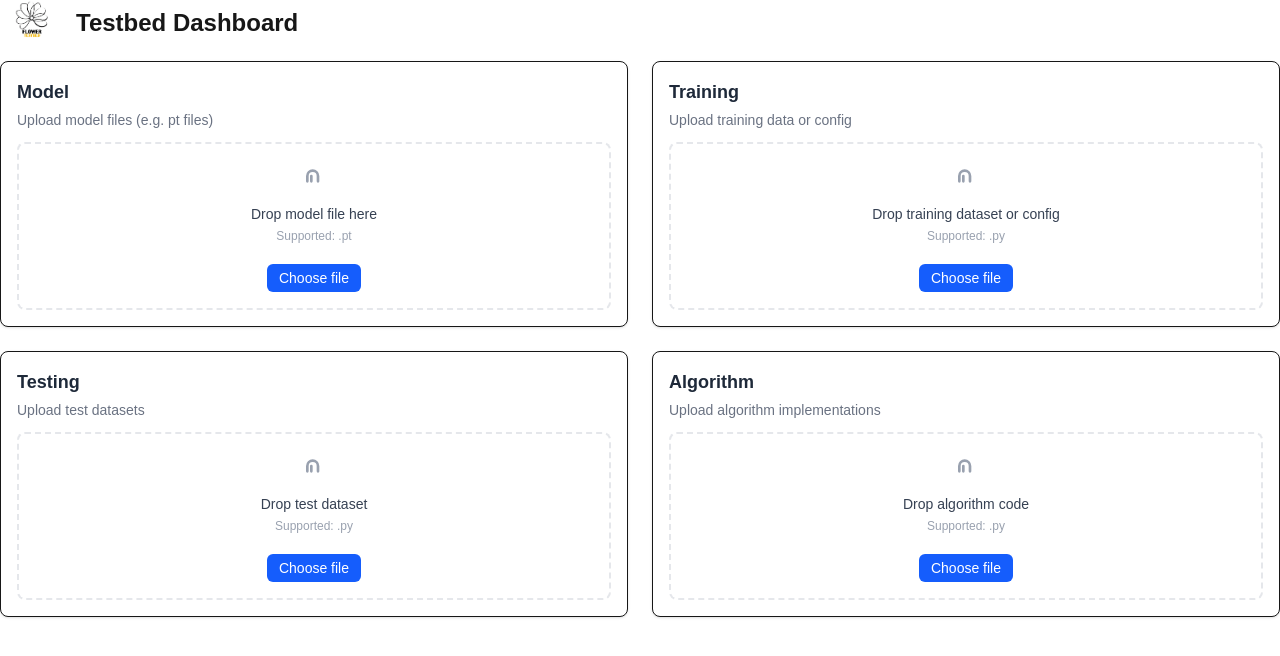
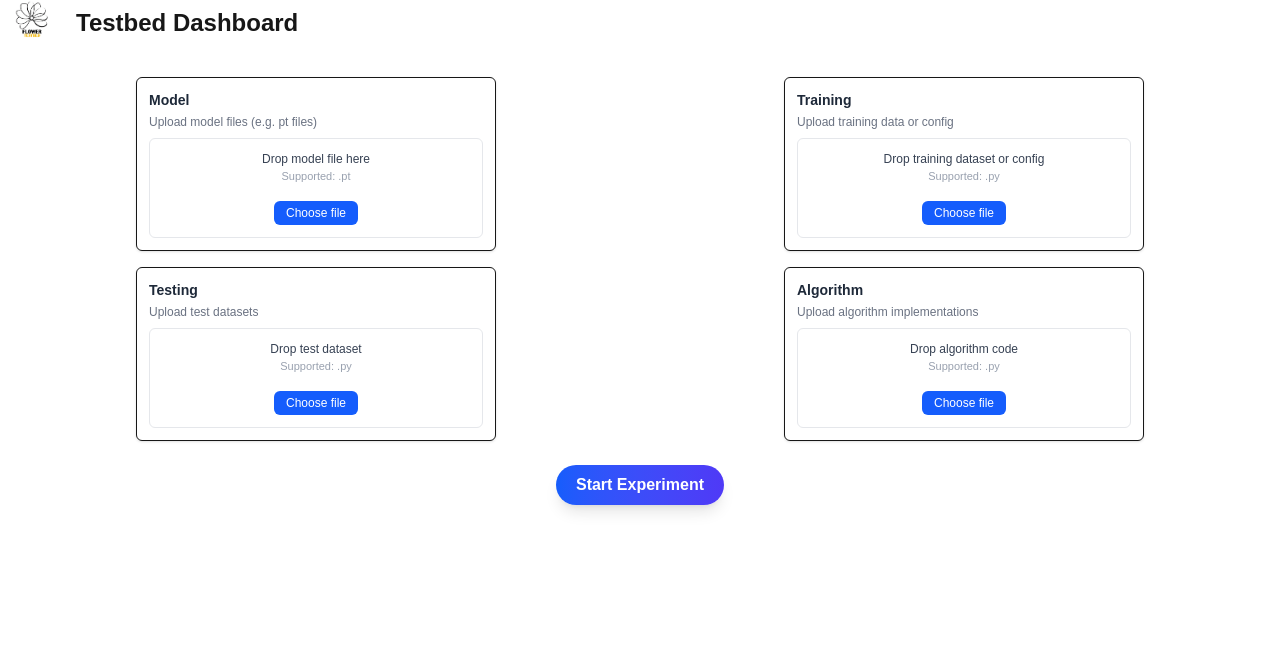
Before and after one commit to phrp720/flower-testbed, a Next.js app: page /testbed/dashboard in a window 1280 px wide. Shown: the top 656 px of the page. Built offline with nearby package versions, Linux system fonts and the light colour scheme.

Commit message:
feat: enhance FileCard and FileUploader components with improved styling and functionality

```diff
--- a/app/components/FileCard.tsx
+++ b/app/components/FileCard.tsx
@@ -4,15 +4,19 @@
     title: string;
     subtitle?: string;
     children?: React.ReactNode;
+    className?: string;
 };
 
-export function FileCard({ title, subtitle, children }: Props) {
+export function FileCard({ title, subtitle, children, className }: Props) {
     return (
-        <section className="rounded-lg border bg-white p-4 shadow-sm">
-            <div className="mb-3 flex items-start justify-between">
+        <section
+            className={`rounded-md border bg-white p-3 shadow-sm text-sm ${className ?? ""}`}
+            style={{ maxWidth: 360 }}
+        >
+            <div className="mb-2 flex items-start justify-between">
                 <div>
-                    <h3 className="text-lg font-semibold text-gray-800">{title}</h3>
-                    {subtitle && <p className="mt-1 text-sm text-gray-500">{subtitle}</p>}
+                    <h3 className="text-sm font-semibold text-gray-800" align={"start"}>{title}</h3>
+                    {subtitle && <p className="mt-1 text-xs text-gray-500">{subtitle}</p>}
                 </div>
             </div>
 
--- a/app/components/FileUploader.tsx
+++ b/app/components/FileUploader.tsx
@@ -1,4 +1,5 @@
-import React, { useCallback, useRef, useState } from "react";
+// `app/components/FileUploader.tsx`
+import React, {useCallback, useRef, useState} from "react";
 
 type Props = {
     id?: string;
@@ -21,7 +22,7 @@
     );
 
     const onChange = (e: React.ChangeEvent<HTMLInputElement>) => {
-        const f = e.target.files?.[0] ?? null;
+        const f = e.target.files?.[0] ?? null; // only first file
         handleFiles(f);
     };
 
@@ -29,7 +30,7 @@
         e.preventDefault();
         e.stopPropagation();
         setIsDragOver(false);
-        const f = e.dataTransfer.files?.[0] ?? null;
+        const f = e.dataTransfer.files?.[0] ?? null; // only first file
         handleFiles(f);
     };
 
@@ -51,7 +52,7 @@
         <div>
             <label
                 htmlFor={id}
-                className={`group relative flex flex-col items-center justify-center gap-3 rounded-lg border-2 border-dashed p-4 transition
+                className={`group relative flex flex-col items-center justify-center gap-2 rounded-md border p-3 text-sm transition
           ${isDragOver ? "border-blue-400 bg-blue-50" : "border-gray-200 bg-white"}
           hover:border-gray-300`}
                 onDrop={onDrop}
@@ -63,47 +64,35 @@
                     ref={inputRef}
                     type="file"
                     accept={accept}
+                    multiple={false}
                     className="sr-only"
                     onChange={onChange}
                 />
 
-                <svg
-                    xmlns="http://www.w3.org/2000/svg"
-                    className="h-8 w-8 text-gray-400 group-hover:text-gray-600"
-                    fill="none"
-                    viewBox="0 0 24 24"
-                    stroke="currentColor"
-                    aria-hidden
-                >
-                    <path strokeLinecap="round" strokeLinejoin="round" strokeWidth={2} d="M7 16v-4a4 4 0 118 0v4m-5-4v4" />
-                </svg>
 
                 <div className="text-center">
-                    <p className="text-sm font-medium text-gray-700">{hint}</p>
-                    <p className="mt-1 text-xs text-gray-400">Supported: {accept === "*" ? "any" : accept}</p>
+                    <p className="text-xs font-medium text-gray-700">{hint}</p>
+                    <p className="mt-0.5 text-[11px] text-gray-400">Supported: {accept === "*" ? "any" : accept}</p>
                 </div>
 
                 <button
                     type="button"
                     onClick={() => inputRef.current?.click()}
-                    className="pointer-events-auto mt-2 rounded-md bg-blue-600 px-3 py-1 text-sm font-medium text-white hover:bg-blue-700"
+                    className="pointer-events-auto mt-2 rounded-md bg-blue-600 px-3 py-1 text-xs font-medium text-white hover:bg-blue-700"
                 >
                     Choose file
                 </button>
             </label>
 
             {file && (
-                <div className="mt-3 flex items-center justify-between rounded-md border bg-gray-50 p-3">
+                <div className="mt-2 flex items-center justify-between rounded-md border bg-gray-50 p-2 text-sm">
                     <div>
-                        <p className="text-sm font-medium text-gray-800">{file.name}</p>
-                        <p className="text-xs text-gray-500">{(file.size / 1024).toFixed(1)} KB</p>
+                        <p className="text-sm font-medium text-gray-800 truncate max-w-[18rem]">{file.name}</p>
+                        <p className="text-[11px] text-gray-500">{(file.size / 1024).toFixed(1)} KB</p>
                     </div>
                     <div className="flex items-center gap-2">
                         <button
-                            onClick={() => {
-                                // simple client-side "process" placeholder
-                                alert(`Selected file: ${file.name}`);
-                            }}
+                            onClick={() => alert(`Selected file: ${file.name}`)}
                             className="rounded-md bg-green-600 px-2 py-1 text-xs text-white hover:bg-green-700"
                         >
                             Upload
--- a/app/testbed/dashboard/page.tsx
+++ b/app/testbed/dashboard/page.tsx
@@ -18,23 +18,44 @@
                 Testbed Dashboard
             </h1>
 
-            <div className="mt-4 grid grid-cols-1 gap-6 md:grid-cols-2">
+            <div className="mt-8 grid grid-cols-1 gap-4 md:grid-cols-2 items-stretch auto-rows-fr" align={"center"}>
+                <div>
                     <FileCard title="Model" subtitle="Upload model files (e.g. pt files)">
                             <SingleFileUploader id="model-uploader" accept=".pt" hint="Drop model file here" />
                     </FileCard>
+                </div>
 
+                <div className="h-full">
                     <FileCard title="Training" subtitle="Upload training data or config">
                             <SingleFileUploader id="training-uploader" accept=".py" hint="Drop training dataset or config" />
                     </FileCard>
+                </div>
 
+                <div className="h-full">
                     <FileCard title="Testing" subtitle="Upload test datasets">
                             <SingleFileUploader id="testing-uploader" accept=".py" hint="Drop test dataset" />
                     </FileCard>
+                </div>
 
+                <div className="h-full">
                     <FileCard title="Algorithm" subtitle="Upload algorithm implementations">
                             <SingleFileUploader id="algorithm-uploader" accept=".py" hint="Drop algorithm code" />
                     </FileCard>
                 </div>
+            </div>
+
+
+            <div className="flex justify-center mt-6">
+                <button
+                    type="submit"
+                    className="inline-flex items-center gap-3 rounded-full bg-gradient-to-r from-blue-600 to-indigo-600 px-5 py-2 text-white font-semibold shadow-lg
+               hover:from-blue-700 hover:to-indigo-700 focus:outline-none focus:ring-4 focus:ring-indigo-200 transition-transform active:scale-95"
+                    aria-label="Start experiment"
+                >
+                    Start Experiment
+                </button>
+            </div>
+
         </>
     );
 }
```
Lines whose indentation alone changed are shown as unchanged.
